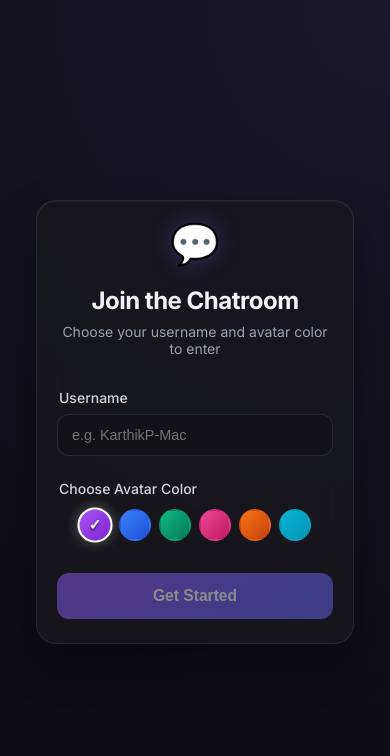
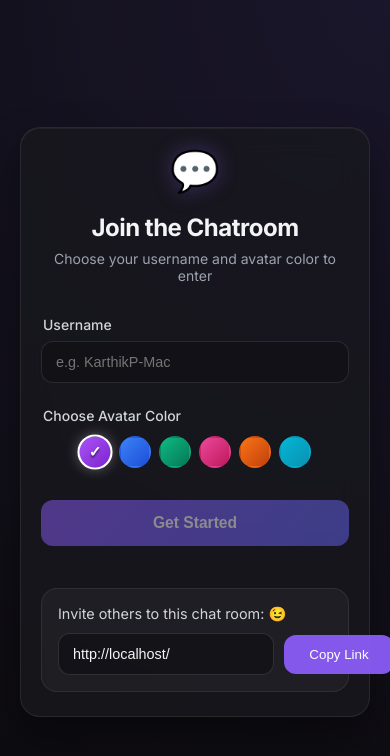
Before and after one commit to KarthikP-Mac/Web-Sockets, an Angular app in the folder angular/websocketsUI/: page / in a window 390 px wide. Shown: the top 756 px of the page. Built offline with nearby package versions, Linux system fonts and the light colour scheme.

Commit message:
Added copy link and media queries fixes

```diff
--- a/angular/websocketsUI/src/app/components/inputChat/chatInput.scss
+++ b/angular/websocketsUI/src/app/components/inputChat/chatInput.scss
@@ -228,6 +228,7 @@ input::placeholder {
 @media (max-width: 768px) {
     .input-area-container {
         padding: 12px 16px;
+        padding-bottom: 100px;
     }
     .typing-indicator-bar {
         left: 16px;
@@ -251,6 +252,7 @@ input::placeholder {
 @media (max-width: 480px) {
     .input-area-container {
         padding: 8px 12px;
+        padding-bottom: 220px;
     }
     .typing-indicator-bar {
         left: 12px;
@@ -270,3 +272,31 @@ input::placeholder {
         font-size: 0.95rem;
     }
 }
+
+
+
+// @media (max-width: 1396.36px){
+//     .input-area-container {
+//         padding: 8px 12px;
+//         padding-bottom: 220px;
+//     }
+// }
+
+@media only screen and (min-width:800px) and (max-width:1024px){
+    .input-area-container {
+        padding: 8px 12px;
+        padding-bottom: 220px;
+    }
+}
+@media only screen and (min-device-width: 412px) and (max-device-width: 800px){
+    .input-area-container {
+        padding: 8px 12px;
+        padding-bottom: 220px;
+    }
+}
+@media only screen and (max-device-width: 412px){
+    .input-area-container {
+        padding: 8px 12px;
+        padding-bottom: 220px;
+    }
+}
--- a/angular/websocketsUI/src/app/components/login/chat-login.ts
+++ b/angular/websocketsUI/src/app/components/login/chat-login.ts
@@ -11,6 +11,14 @@ import { FormsModule } from '@angular/forms';
 })
 export class ChatLoginComponent {
   username = '';
+  shareLink = '';
+  shareStatus = '';
+
+  constructor() {
+    if (typeof window !== 'undefined') {
+      this.shareLink = window.location.href;
+    }
+  }
 
   colors = [
     { name: 'purple', value: 'linear-gradient(135deg, #a855f7, #7e22ce)' },
@@ -25,6 +33,23 @@ export class ChatLoginComponent {
 
   @Output() login = new EventEmitter<{ username: string; color: string }>();
 
+  copyShareLink() {
+    if (!this.shareLink) {
+      this.shareStatus = 'Link unavailable';
+      return;
+    }
+
+    navigator.clipboard.writeText(this.shareLink).then(
+      () => {
+        this.shareStatus = 'Copied to clipboard!';
+        setTimeout(() => (this.shareStatus = ''), 2400);
+      },
+      () => {
+        this.shareStatus = 'Copy failed. Please copy manually.';
+      }
+    );
+  }
+
   onSubmit() {
     if (this.username.trim()) {
       this.login.emit({
--- a/angular/websocketsUI/src/app/components/login/loginPage.html
+++ b/angular/websocketsUI/src/app/components/login/loginPage.html
@@ -43,6 +43,17 @@
         <button type="submit" class="submit-btn" [disabled]="!username.trim()">
         Get Started
         </button>
+
+        <div class="share-link">
+        <p>Invite others to this chat room: 😉</p>
+        <div class="share-row">
+            <input type="text" [value]="shareLink" [title]="shareLink" readonly />
+            <button type="button" class="copy-btn" [title]="'Copy to Share Link!'" (click)="copyShareLink()">
+            Copy Link
+            </button>
+        </div>
+        <span class="share-status" *ngIf="shareStatus">{{ shareStatus }}</span>
+        </div>
     </form>
     </div>
 </div>
--- a/angular/websocketsUI/src/app/components/login/loginPage.scss
+++ b/angular/websocketsUI/src/app/components/login/loginPage.scss
@@ -169,6 +169,62 @@ input:focus {
     box-shadow: none;
 }
 
+.share-link {
+    display: flex;
+    flex-direction: column;
+    gap: 10px;
+    margin-top: 18px;
+    padding: 16px;
+    background: rgba(255, 255, 255, 0.04);
+    border: 1px solid rgba(255, 255, 255, 0.08);
+    border-radius: 16px;
+}
+
+.share-link p {
+    margin: 0;
+    color: #d1d5db;
+    font-size: 0.9rem;
+}
+
+.share-row {
+    display: flex;
+    gap: 10px;
+    align-items: center;
+}
+
+.share-row input {
+    flex: 1;
+    background: rgba(15, 15, 20, 0.7);
+    border: 1px solid rgba(255, 255, 255, 0.12);
+    border-radius: 12px;
+    color: #f3f4f6;
+    padding: 12px 14px;
+    font-size: 0.9rem;
+    outline: none;
+}
+
+.copy-btn {
+    flex-shrink: 0;
+    min-width: 110px;
+    background: rgba(139, 92, 246, 0.95);
+    color: #ffffff;
+    border: none;
+    border-radius: 12px;
+    padding: 12px 14px;
+    cursor: pointer;
+    transition: background 0.2s ease, transform 0.2s ease;
+}
+
+.copy-btn:hover {
+    background: rgba(139, 92, 246, 1);
+    transform: translateY(-1px);
+}
+
+.share-status {
+    color: #a5b4fc;
+    font-size: 0.85rem;
+}
+
 /* Responsive Media Queries */
 @media (max-width: 768px) {
     .login-card {
--- a/angular/websocketsUI/src/app/components/sidebar/sideCarrot.scss
+++ b/angular/websocketsUI/src/app/components/sidebar/sideCarrot.scss
@@ -281,7 +281,29 @@
   100% { opacity: 1; }
 }
 
-/* Responsive Media Queries */
+// @media (max-width: 1396.36px){
+//     .user-profile-section {
+//         padding-bottom: 220px;
+//     }
+// }
+
+@media only screen and (min-width:800px) and (max-width:1024px){
+    .user-profile-section {
+        padding-bottom: 220px;
+    }
+}
+@media only screen and (min-device-width: 412px) and (max-device-width: 800px){
+    .user-profile-section {
+        padding-bottom: 220px;
+    }
+}
+@media only screen and (max-device-width: 412px){
+    .user-profile-section {
+        padding-bottom: 220px;
+    }
+}
+
+
 @media (max-width: 768px) {
     .sidebar {
         width: 80vw;
@@ -296,6 +318,7 @@
         padding: 12px;
     }
     .user-profile-section {
-        padding: 16px;
+        // padding: 16px;
+        padding-bottom: 220px;
     }
 }
```
